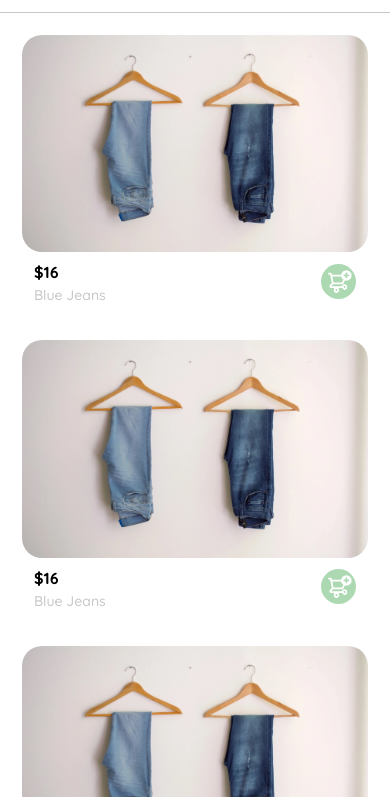
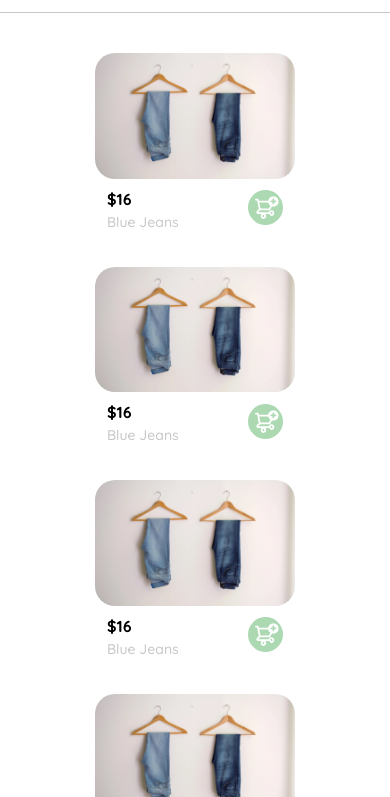
Before and after one commit to KidBourbon/garage-sale, a plain HTML site: page index.html in a window 390 px wide. Shown: the part 47-844 px from the top of the page. Drawn offline with Linux system fonts and the light colour scheme.

Commit message:
Fixed image overlay problem. Images grow upwards which allows to see price and name. Adjusted image growth to avoid overflow and not look too big.

```diff
--- a/css/styles.css
+++ b/css/styles.css
@@ -43,11 +43,13 @@ nav {
 	top: 0;
 	background-color: var(--white);
 	border-bottom: 1px solid var(--very-light-pink);
+	z-index: 1;
 }
 
 .mobile-menu-icon {
 	display: none;
 	width: 25px;
+	cursor: pointer;
 }
 
 .logo {
@@ -131,6 +133,7 @@ nav {
 	background-color: var(--white);
 	border: 1px solid var(--very-light-pink);
 	border-radius: 6px;
+	z-index: 1;
 }
 
 .desktop-menu ul {
@@ -180,6 +183,7 @@ nav {
 	background-color: var(--white);
 	border: 1px solid var(--very-light-pink);
 	border-radius: 0 8px 8px 0;
+	z-index: 1;
 }
 
 .mobile-menu ul {
@@ -236,6 +240,7 @@ main {
 	background-color: var(--white);
 	border: 1px solid var(--very-light-pink);
 	border-radius: 8px 0 0 8px;
+	z-index: 1;
 }
 
 .shopping-cart__title-container {
@@ -321,10 +326,11 @@ main {
 /* Products */
 .cards-container {
 	display: grid;
-	grid-template-columns: repeat(auto-fit, minmax(240px, 1fr));
+	grid-template-columns: repeat(auto-fit, minmax(280px, 1fr));
 	place-content: center;
-	gap: 36px;
-	padding: 22px;
+	place-items: center;
+	gap: 36px 16px;
+	padding: 40px 22px;
 }
 
 .cards-container__product-card {
@@ -332,6 +338,7 @@ main {
 	flex-direction: column;
 	justify-content: flex-end;
 	gap: 10px;
+	max-width: 280px;
 }
 
 .product-card__image {
@@ -339,10 +346,11 @@ main {
 	object-fit: cover;
 	cursor: pointer;
 	transition: transform 0.3s;
+	transform-origin: bottom center;
 }
 
 .product-card__image:hover {
-	transform: scale(1.2);
+	transform: scale(1.15);
 }
 
 .product-card__footer {
@@ -388,6 +396,7 @@ main {
 	background-color: var(--white);
 	border: 1px solid var(--very-light-pink);
 	border-radius: 8px 0 0 8px;
+	z-index: 1;
 }
 
 .product-details__close-icon {
@@ -482,7 +491,10 @@ main {
 		display: none;
 	}
 	.cards-container {
-		grid-template-columns: repeat(auto-fit, minmax(220px, 1fr));
+		grid-template-columns: repeat(auto-fit, minmax(260px, 1fr));
+	}
+	.cards-container__product-card {
+		max-width: 260px;
 	}
 }
 
@@ -505,6 +517,9 @@ main {
 		max-width: 100%;
 	}
 	.cards-container {
-		grid-template-columns: repeat(auto-fit, minmax(160px, 1fr));
+		grid-template-columns: repeat(auto-fit, minmax(200px, 1fr));
+	}
+	.cards-container__product-card {
+		max-width: 200px;
 	}
 }
```
